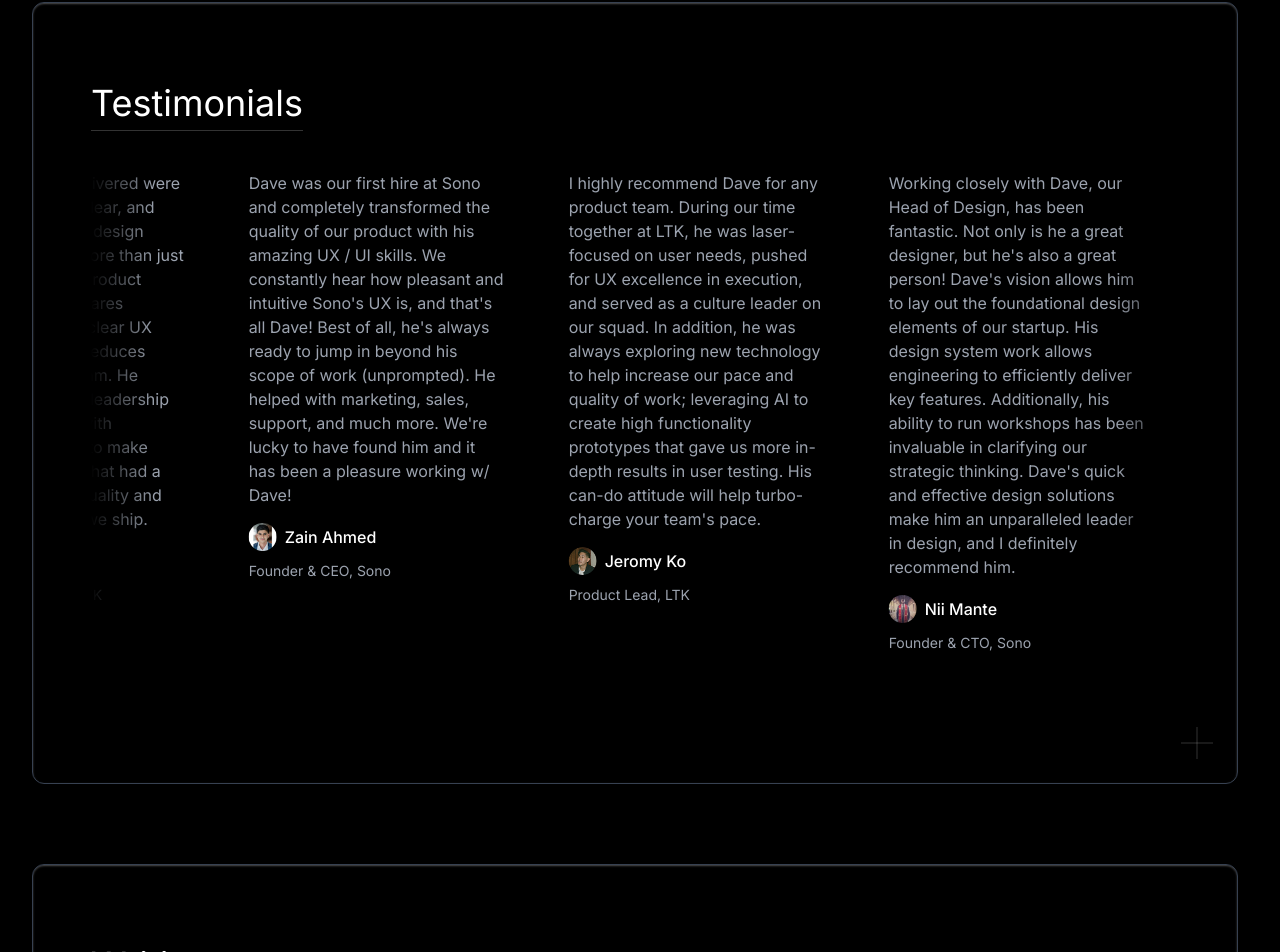
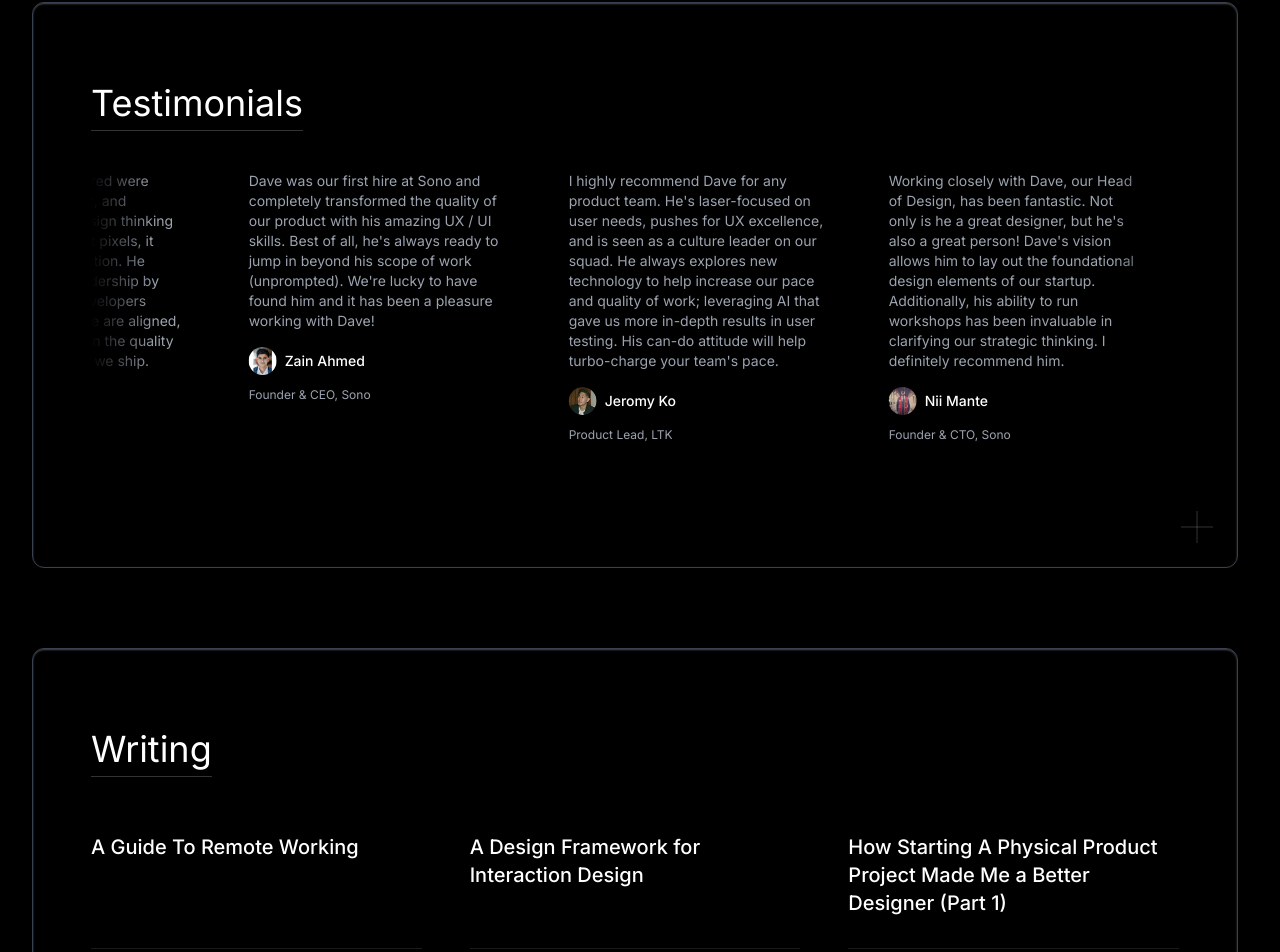
Before and after one commit to modusops/cursor-portfolio-2025, a Next.js app: page / in a window 1280 px wide. Shown: the part 2961-3913 px from the top of the page. Built offline with nearby package versions, Linux system fonts and the light colour scheme.

Commit message:
Update testimonial text content
- Shorten and refine testimonial quotes for better readability
- Update font size for testimonial titles to text-xs
- Clean up testimonial text while preserving key messages

```diff
--- a/app/page.tsx
+++ b/app/page.tsx
@@ -716,7 +716,7 @@ export default function Home() {
                       className="inline-block align-top px-8 w-[320px]"
                     >
                       <div className="flex flex-col gap-4">
-                        <p className="text-gray-600 dark:text-gray-400 text-base leading-6 transition-colors duration-200 whitespace-normal">
+                        <p className="text-gray-600 dark:text-gray-400 text-sm leading-5 transition-colors duration-200 whitespace-normal">
                           {testimonial.quote}
                         </p>
                         <div className="flex flex-col gap-2">
@@ -728,11 +728,11 @@ export default function Home() {
                               height={28}
                               className="rounded-full flex-shrink-0"
                             />
-                            <span className="font-medium text-l text-black dark:text-white transition-colors duration-200">
+                            <span className="font-medium text-sm text-black dark:text-white transition-colors duration-200">
                               {testimonial.name}
                             </span>
                           </div>
-                          <span className="text-gray-600 dark:text-gray-400 text-sm leading-6 transition-colors duration-200">
+                          <span className="text-gray-600 dark:text-gray-400 text-xs leading-6 transition-colors duration-200">
                             {testimonial.title}
                           </span>
                         </div>
@@ -1125,7 +1125,7 @@ const projects = [
 const testimonials = [
   {
     quote:
-      "The designs Dave delivered were world class - clean, clear, and detailed. That kind of design thinking influences more than just pixels, it shapes the product direction. He often shares working frames with clear UX expectations, which reduces guesswork for the team. He shows strong design leadership by setting up syncs with developers regularly to make sure we are aligned, that had a clear impact on the quality and consistency of what we ship.",
+      "The designs Dave delivered were world class - clean, clear, and detailed. That kind of design thinking influences more than just pixels, it shapes the product direction. He shows strong design leadership by setting up syncs with developers regularly to make sure we are aligned, that had a clear impact on the quality and consistency of what we ship.",
     name: "Ben Hilston",
     title: "Engineering Manager, LTK",
     image: "/benhilston.jpeg",
@@ -1133,7 +1133,7 @@ const testimonials = [
   },
   {
     quote:
-      "Dave was our first hire at Sono and completely transformed the quality of our product with his amazing UX / UI skills. We constantly hear how pleasant and intuitive Sono's UX is, and that's all Dave! Best of all, he's always ready to jump in beyond his scope of work (unprompted). He helped with marketing, sales, support, and much more. We're lucky to have found him and it has been a pleasure working w/ Dave!",
+      "Dave was our first hire at Sono and completely transformed the quality of our product with his amazing UX / UI skills. Best of all, he's always ready to jump in beyond his scope of work (unprompted). We're lucky to have found him and it has been a pleasure working with Dave!",
     name: "Zain Ahmed",
     title: "Founder & CEO, Sono",
     image: "/zainahmed.jpeg",
@@ -1141,7 +1141,7 @@ const testimonials = [
   },
   {
     quote:
-      "I highly recommend Dave for any product team. During our time together at LTK, he was laser-focused on user needs, pushed for UX excellence in execution, and served as a culture leader on our squad. In addition, he was always exploring new technology to help increase our pace and quality of work; leveraging AI to create high functionality prototypes that gave us more in-depth results in user testing. His can-do attitude will help turbo-charge your team's pace.",
+      "I highly recommend Dave for any product team. He's laser-focused on user needs, pushes for UX excellence, and is seen as a culture leader on our squad. He always explores new technology to help increase our pace and quality of work; leveraging AI that gave us more in-depth results in user testing. His can-do attitude will help turbo-charge your team's pace.",
     name: "Jeromy Ko",
     title: "Product Lead, LTK",
     image: "/jeromy.png",
@@ -1149,7 +1149,7 @@ const testimonials = [
   },
   {
     quote:
-      "Working closely with Dave, our Head of Design, has been fantastic. Not only is he a great designer, but he's also a great person! Dave's vision allows him to lay out the foundational design elements of our startup. His design system work allows engineering to efficiently deliver key features. Additionally, his ability to run workshops has been invaluable in clarifying our strategic thinking. Dave's quick and effective design solutions make him an unparalleled leader in design, and I definitely recommend him.",
+      "Working closely with Dave, our Head of Design, has been fantastic. Not only is he a great designer, but he's also a great person! Dave's vision allows him to lay out the foundational design elements of our startup. Additionally, his ability to run workshops has been invaluable in clarifying our strategic thinking. I definitely recommend him.",
     name: "Nii Mante",
     title: "Founder & CTO, Sono",
     image: "/niimante.jpeg",
@@ -1157,7 +1157,7 @@ const testimonials = [
   },
   {
     quote:
-      "Dave is one of the most thoughtful and supportive designers I have ever had the pleasure of working with. During our time together at Shutterstock, where he was my manager, Dave was always available and encouraging, instructive without being prescriptive. Dave created an environment that fostered independence and empowerment while offering guidance when needed through complex design and workplace matters. His great design and managerial instincts made him a fantastic teammate and mentor and I'm lucky to have had the opportunity to work with him.",
+      "Dave is one of the most thoughtful and supportive designers I have ever had the pleasure of working with. As a manager, Dave created an environment that fostered independence and empowerment while offering guidance when needed. His great design and managerial instincts made him a fantastic teammate and mentor and I'm lucky to have had the opportunity to work with him.",
     name: "Matthew Gottesman",
     title: "Product Designer, Meta",
     image: "/mattgottesman.jpeg",
```
